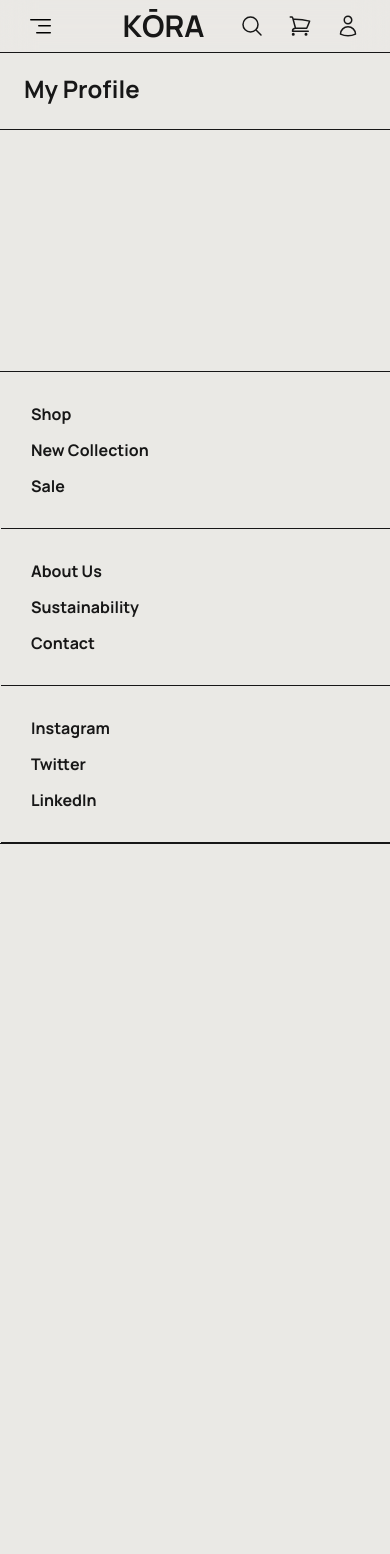
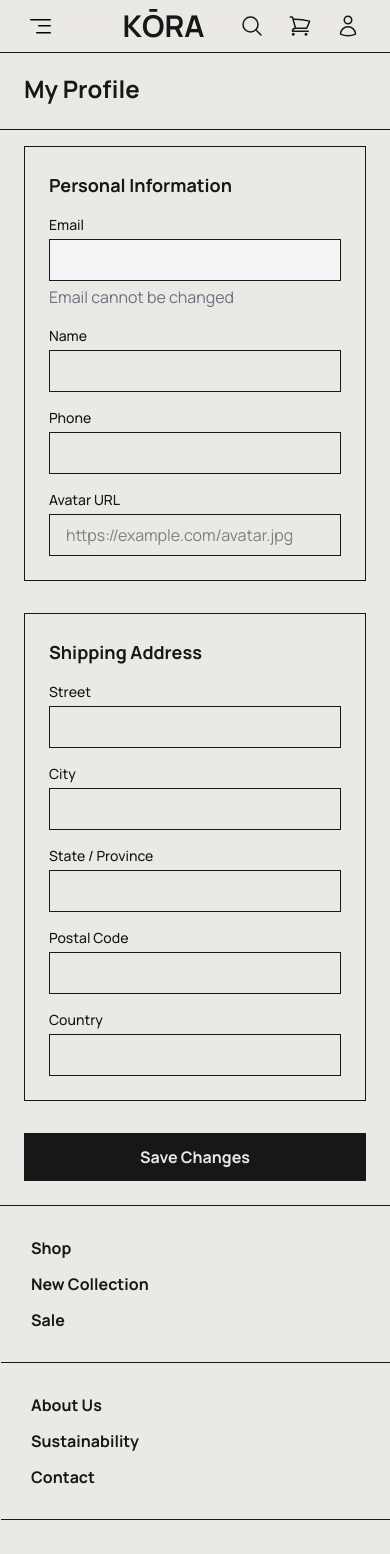
Before and after one commit to lucasfrezzini/apx-n3-19-01-ecommerce-frontend, a Next.js app: page /profile in a window 390 px wide. Shown: the top 1554 px of the page. Before the commit the page ends 844 px from the top, so only its background shows below. Built offline with nearby package versions, Linux system fonts and the light colour scheme.

Commit message:
fix: resolve mobile layout issues with user pages

```diff
--- a/app/profile/page.tsx
+++ b/app/profile/page.tsx
@@ -115,9 +115,12 @@ export default function ProfilePage() {
         <div className="hidden md:block fixed top-[49px] left-64 z-30 bg-background w-[calc(100%-16rem)] border-b border-primary px-6 py-4">
           <span className="font-bold text-2xl">My Profile</span>
         </div>
-        <div className="flex">
+        <main className="md:hidden p-6 pt-4">
+          <ProfileSkeleton />
+        </main>
+        <div className="hidden md:flex">
           <UserSidebar activePage="profile" />
-          <main className="hidden md:block md:pl-72 flex-1 p-6">
+          <main className="md:pl-72 flex-1 p-6 pt-[89px]">
             <ProfileSkeleton />
           </main>
         </div>
@@ -133,167 +136,125 @@ export default function ProfilePage() {
         <span className="font-bold text-2xl">My Profile</span>
       </div>
 
-      <div className="flex">
+      <main className="md:hidden p-6 pt-4">
+        <form onSubmit={handleSubmit} className="space-y-8">
+          <section className="border border-primary p-6">
+            <h2 className="font-bold text-lg mb-4">Personal Information</h2>
+            <div className="space-y-4">
+              <div>
+                <label className="block text-sm font-medium mb-1">Email</label>
+                <input type="email" value={user?.email || ""} disabled className="w-full px-4 py-2 border border-primary bg-gray-100 text-gray-500 cursor-not-allowed" />
+                <p className="text-xs text-gray-500 mt-1">Email cannot be changed</p>
+              </div>
+              <div>
+                <label className="block text-sm font-medium mb-1">Name</label>
+                <input type="text" value={name} onChange={(e) => setName(e.target.value)} className="w-full px-4 py-2 border border-primary focus:outline-none focus:ring-2 focus:ring-primary" />
+              </div>
+              <div>
+                <label className="block text-sm font-medium mb-1">Phone</label>
+                <input type="tel" value={phone} onChange={(e) => setPhone(e.target.value)} className="w-full px-4 py-2 border border-primary focus:outline-none focus:ring-2 focus:ring-primary" />
+              </div>
+              <div>
+                <label className="block text-sm font-medium mb-1">Avatar URL</label>
+                <input type="url" value={avatarUrl} onChange={(e) => setAvatarUrl(e.target.value)} placeholder="https://example.com/avatar.jpg" className="w-full px-4 py-2 border border-primary focus:outline-none focus:ring-2 focus:ring-primary" />
+                {avatarUrl && <div className="mt-2"><img src={avatarUrl} alt="Avatar preview" className="w-16 h-16 rounded-full object-cover border border-primary" /></div>}
+              </div>
+            </div>
+          </section>
+
+          <section className="border border-primary p-6">
+            <h2 className="font-bold text-lg mb-4">Shipping Address</h2>
+            <div className="grid grid-cols-1 md:grid-cols-2 gap-4">
+              <div className="md:col-span-2">
+                <label className="block text-sm font-medium mb-1">Street</label>
+                <input type="text" value={address.street} onChange={(e) => setAddress({ ...address, street: e.target.value })} className="w-full px-4 py-2 border border-primary focus:outline-none focus:ring-2 focus:ring-primary" />
+              </div>
+              <div>
+                <label className="block text-sm font-medium mb-1">City</label>
+                <input type="text" value={address.city} onChange={(e) => setAddress({ ...address, city: e.target.value })} className="w-full px-4 py-2 border border-primary focus:outline-none focus:ring-2 focus:ring-primary" />
+              </div>
+              <div>
+                <label className="block text-sm font-medium mb-1">State / Province</label>
+                <input type="text" value={address.state} onChange={(e) => setAddress({ ...address, state: e.target.value })} className="w-full px-4 py-2 border border-primary focus:outline-none focus:ring-2 focus:ring-primary" />
+              </div>
+              <div>
+                <label className="block text-sm font-medium mb-1">Postal Code</label>
+                <input type="text" value={address.postalCode} onChange={(e) => setAddress({ ...address, postalCode: e.target.value })} className="w-full px-4 py-2 border border-primary focus:outline-none focus:ring-2 focus:ring-primary" />
+              </div>
+              <div>
+                <label className="block text-sm font-medium mb-1">Country</label>
+                <input type="text" value={address.country} onChange={(e) => setAddress({ ...address, country: e.target.value })} className="w-full px-4 py-2 border border-primary focus:outline-none focus:ring-2 focus:ring-primary" />
+              </div>
+            </div>
+          </section>
+
+          {error && <div className="p-4 bg-red-50 border border-red-200 text-red-600">{error}</div>}
+          {success && <div className="p-4 bg-green-50 border border-green-200 text-green-600">Profile updated successfully!</div>}
+
+          <button type="submit" disabled={saving} className="w-full md:w-auto px-8 py-3 bg-primary text-background font-bold hover:opacity-90 transition disabled:opacity-50">
+            {saving ? "Saving..." : "Save Changes"}
+          </button>
+        </form>
+      </main>
+
+      <div className="hidden md:flex">
         <UserSidebar activePage="profile" />
-
-        <main className="hidden md:block md:pl-72 flex-1 p-6">
+        <main className="md:pl-72 flex-1 p-6 pt-[89px]">
           <form onSubmit={handleSubmit} className="space-y-8">
             <section className="border border-primary p-6">
               <h2 className="font-bold text-lg mb-4">Personal Information</h2>
-
               <div className="space-y-4">
                 <div>
-                  <label className="block text-sm font-medium mb-1">
-                    Email
-                  </label>
-                  <input
-                    type="email"
-                    value={user?.email || ""}
-                    disabled
-                    className="w-full px-4 py-2 border border-primary bg-gray-100 text-gray-500 cursor-not-allowed"
-                  />
-                  <p className="text-xs text-gray-500 mt-1">
-                    Email cannot be changed
-                  </p>
+                  <label className="block text-sm font-medium mb-1">Email</label>
+                  <input type="email" value={user?.email || ""} disabled className="w-full px-4 py-2 border border-primary bg-gray-100 text-gray-500 cursor-not-allowed" />
+                  <p className="text-xs text-gray-500 mt-1">Email cannot be changed</p>
                 </div>
-
                 <div>
                   <label className="block text-sm font-medium mb-1">Name</label>
-                  <input
-                    type="text"
-                    value={name}
-                    onChange={(e) => setName(e.target.value)}
-                    className="w-full px-4 py-2 border border-primary focus:outline-none focus:ring-2 focus:ring-primary"
-                  />
+                  <input type="text" value={name} onChange={(e) => setName(e.target.value)} className="w-full px-4 py-2 border border-primary focus:outline-none focus:ring-2 focus:ring-primary" />
                 </div>
-
                 <div>
-                  <label className="block text-sm font-medium mb-1">
-                    Phone
-                  </label>
-                  <input
-                    type="tel"
-                    value={phone}
-                    onChange={(e) => setPhone(e.target.value)}
-                    className="w-full px-4 py-2 border border-primary focus:outline-none focus:ring-2 focus:ring-primary"
-                  />
+                  <label className="block text-sm font-medium mb-1">Phone</label>
+                  <input type="tel" value={phone} onChange={(e) => setPhone(e.target.value)} className="w-full px-4 py-2 border border-primary focus:outline-none focus:ring-2 focus:ring-primary" />
                 </div>
-
                 <div>
-                  <label className="block text-sm font-medium mb-1">
-                    Avatar URL
-                  </label>
-                  <input
-                    type="url"
-                    value={avatarUrl}
-                    onChange={(e) => setAvatarUrl(e.target.value)}
-                    placeholder="https://example.com/avatar.jpg"
-                    className="w-full px-4 py-2 border border-primary focus:outline-none focus:ring-2 focus:ring-primary"
-                  />
-                  {avatarUrl && (
-                    <div className="mt-2">
-                      <img
-                        src={avatarUrl}
-                        alt="Avatar preview"
-                        className="w-16 h-16 rounded-full object-cover border border-primary"
-                      />
-                    </div>
-                  )}
+                  <label className="block text-sm font-medium mb-1">Avatar URL</label>
+                  <input type="url" value={avatarUrl} onChange={(e) => setAvatarUrl(e.target.value)} placeholder="https://example.com/avatar.jpg" className="w-full px-4 py-2 border border-primary focus:outline-none focus:ring-2 focus:ring-primary" />
+                  {avatarUrl && <div className="mt-2"><img src={avatarUrl} alt="Avatar preview" className="w-16 h-16 rounded-full object-cover border border-primary" /></div>}
                 </div>
               </div>
             </section>
 
             <section className="border border-primary p-6">
               <h2 className="font-bold text-lg mb-4">Shipping Address</h2>
-
               <div className="grid grid-cols-1 md:grid-cols-2 gap-4">
                 <div className="md:col-span-2">
-                  <label className="block text-sm font-medium mb-1">
-                    Street
-                  </label>
-                  <input
-                    type="text"
-                    value={address.street}
-                    onChange={(e) =>
-                      setAddress({ ...address, street: e.target.value })
-                    }
-                    className="w-full px-4 py-2 border border-primary focus:outline-none focus:ring-2 focus:ring-primary"
-                  />
+                  <label className="block text-sm font-medium mb-1">Street</label>
+                  <input type="text" value={address.street} onChange={(e) => setAddress({ ...address, street: e.target.value })} className="w-full px-4 py-2 border border-primary focus:outline-none focus:ring-2 focus:ring-primary" />
                 </div>
-
                 <div>
                   <label className="block text-sm font-medium mb-1">City</label>
-                  <input
-                    type="text"
-                    value={address.city}
-                    onChange={(e) =>
-                      setAddress({ ...address, city: e.target.value })
-                    }
-                    className="w-full px-4 py-2 border border-primary focus:outline-none focus:ring-2 focus:ring-primary"
-                  />
+                  <input type="text" value={address.city} onChange={(e) => setAddress({ ...address, city: e.target.value })} className="w-full px-4 py-2 border border-primary focus:outline-none focus:ring-2 focus:ring-primary" />
                 </div>
-
                 <div>
-                  <label className="block text-sm font-medium mb-1">
-                    State / Province
-                  </label>
-                  <input
-                    type="text"
-                    value={address.state}
-                    onChange={(e) =>
-                      setAddress({ ...address, state: e.target.value })
-                    }
-                    className="w-full px-4 py-2 border border-primary focus:outline-none focus:ring-2 focus:ring-primary"
-                  />
+                  <label className="block text-sm font-medium mb-1">State / Province</label>
+                  <input type="text" value={address.state} onChange={(e) => setAddress({ ...address, state: e.target.value })} className="w-full px-4 py-2 border border-primary focus:outline-none focus:ring-2 focus:ring-primary" />
                 </div>
-
                 <div>
-                  <label className="block text-sm font-medium mb-1">
-                    Postal Code
-                  </label>
-                  <input
-                    type="text"
-                    value={address.postalCode}
-                    onChange={(e) =>
-                      setAddress({ ...address, postalCode: e.target.value })
-                    }
-                    className="w-full px-4 py-2 border border-primary focus:outline-none focus:ring-2 focus:ring-primary"
-                  />
+                  <label className="block text-sm font-medium mb-1">Postal Code</label>
+                  <input type="text" value={address.postalCode} onChange={(e) => setAddress({ ...address, postalCode: e.target.value })} className="w-full px-4 py-2 border border-primary focus:outline-none focus:ring-2 focus:ring-primary" />
                 </div>
-
                 <div>
-                  <label className="block text-sm font-medium mb-1">
-                    Country
-                  </label>
-                  <input
-                    type="text"
-                    value={address.country}
-                    onChange={(e) =>
-                      setAddress({ ...address, country: e.target.value })
-                    }
-                    className="w-full px-4 py-2 border border-primary focus:outline-none focus:ring-2 focus:ring-primary"
-                  />
+                  <label className="block text-sm font-medium mb-1">Country</label>
+                  <input type="text" value={address.country} onChange={(e) => setAddress({ ...address, country: e.target.value })} className="w-full px-4 py-2 border border-primary focus:outline-none focus:ring-2 focus:ring-primary" />
                 </div>
               </div>
             </section>
 
-            {error && (
-              <div className="p-4 bg-red-50 border border-red-200 text-red-600">
-                {error}
-              </div>
-            )}
+            {error && <div className="p-4 bg-red-50 border border-red-200 text-red-600">{error}</div>}
+            {success && <div className="p-4 bg-green-50 border border-green-200 text-green-600">Profile updated successfully!</div>}
 
-            {success && (
-              <div className="p-4 bg-green-50 border border-green-200 text-green-600">
-                Profile updated successfully!
-              </div>
-            )}
-
-            <button
-              type="submit"
-              disabled={saving}
-              className="w-full md:w-auto px-8 py-3 bg-primary text-background font-bold hover:opacity-90 transition disabled:opacity-50"
-            >
+            <button type="submit" disabled={saving} className="w-full md:w-auto px-8 py-3 bg-primary text-background font-bold hover:opacity-90 transition disabled:opacity-50">
               {saving ? "Saving..." : "Save Changes"}
             </button>
           </form>
--- a/src/ui/user/UserSidebar.tsx
+++ b/src/ui/user/UserSidebar.tsx
@@ -65,8 +65,8 @@ export default function UserSidebar({ activePage }: Props) {
   };
 
   return (
-    <aside className="hidden md:block fixed top-[49px] left-0 w-64 h-[calc(100vh-49px)] z-40 overflow-y-auto">
-      <nav className="border border-primary p-4 bg-background">
+    <aside className="hidden md:block fixed top-[49px] left-0 w-64 h-[calc(100dvh-49px)] z-40 overflow-y-auto">
+      <nav className="p-4 bg-background">
         <ul className="space-y-1">
           {sidebarItems.map((item) => {
             const isActive = item.href === `/${activePage}` ||
```
Also changed, not shown: app/favorites/page.tsx (+33 -15 lines), app/orders/page.tsx (+56 -38 lines).
